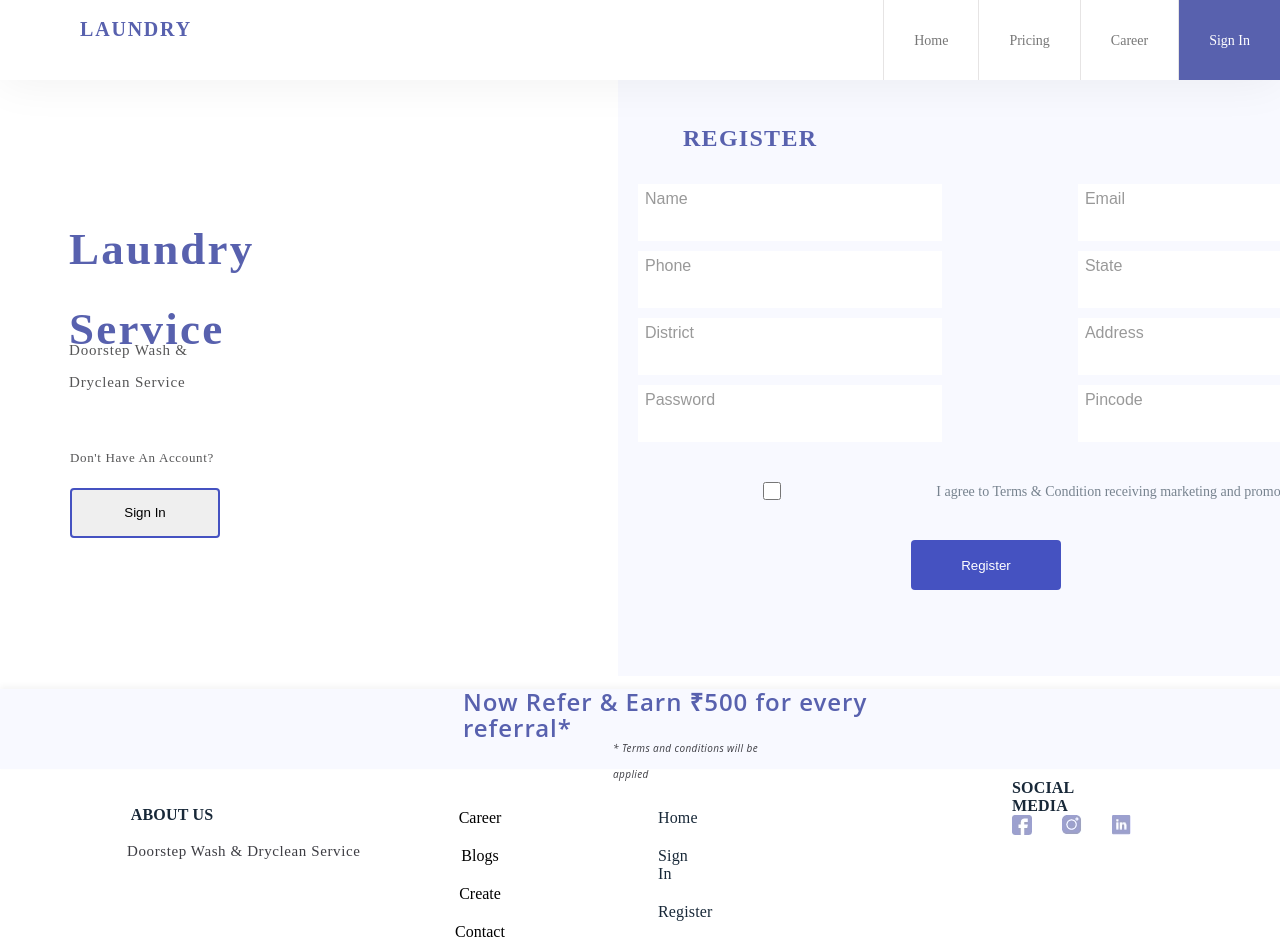
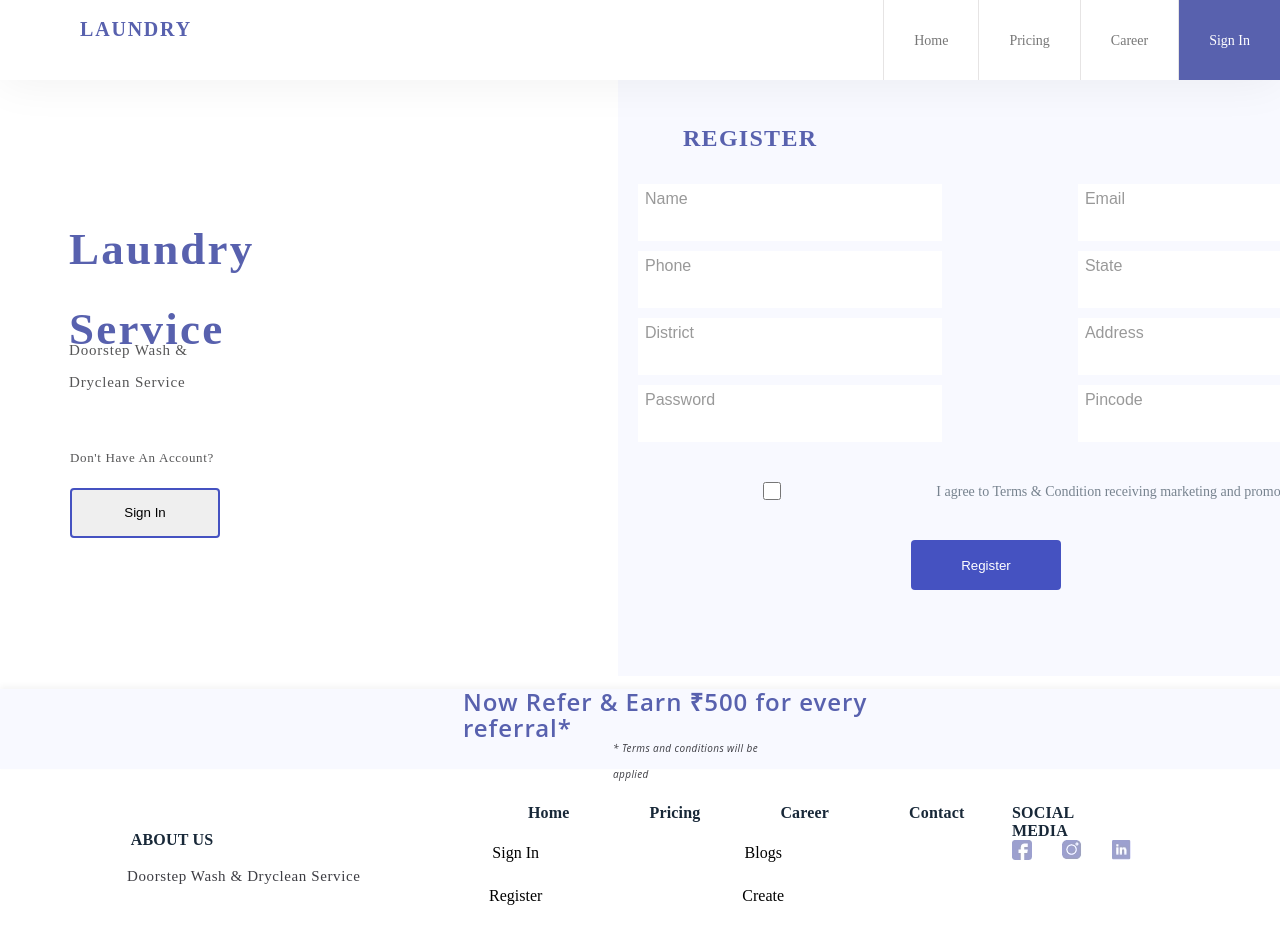
Before and after one commit to saisricharan7/Laundry-cart-Application, a React (Create React App) app: page / in a window 1280 px wide. Shown: the top 942 px of the page. Built offline with nearby package versions, Linux system fonts and the light colour scheme; no server answers.

Commit message:
footer css updated

```diff
--- a/src/Footer/footer2.css
+++ b/src/Footer/footer2.css
@@ -1,6 +1,8 @@
 .footer2 {
     display: grid;
     grid-template-columns: 15% 15% 15% 15%;
+    height: 200px;
+    padding-top: 25px;
   }
 
   .footer2_title {
@@ -41,13 +43,13 @@
     opacity: 1;
   }
 
-  .footer2_first__ul {
+  /* .footer2_first__ul {
     list-style: none;
     margin: 20px;
   }
   .footer2_first__ul li {
     padding: 10px;
-  }
+  } */
 
   .footer2_sec3 {
     margin-top: 10px;
@@ -60,3 +62,21 @@
   .footer2_socialmedia__icons {
     width: 40px;
   }
+  .footer_div1{
+    display: flex;
+    column-gap: 80px;
+    margin-left: -100px;
+    font-weight: bold;
+  }
+  .footer_div2{
+    display: flex;
+    position: relative;
+    top: 40px;
+    left: 105px;
+    column-gap: 200px;
+  }
+  .inside_div{
+    display: flex;
+    row-gap: 25px;
+    flex-direction: column;
+  }
--- a/src/Footer/footer2.jsx
+++ b/src/Footer/footer2.jsx
@@ -12,20 +12,28 @@ const Footer2 = () => {
         <p className="footer2_para">Doorstep Wash & Dryclean Service</p>
       </section>
       <section className="footer2_sec2">
-        <ul className="footer2_first__ul">
+        {/* <ul className="footer2_first__ul"> */}
+        <div className="footer_div1">
           <li>Home</li>
+          <li>Pricing</li>
+          <li>Career</li>
+          <li>Contact</li>
+        </div>
+        {/* </ul> */}
+      </section>
+      <section className="footer2_sec3">
+        {/* <ul className="footer2_first__ul"> */}
+        <div className="footer_div2">
+          <div className="inside_div">
           <li>Sign In</li>
           <li>Register</li>
-          <li>Pricing</li>
-        </ul>
-      </section>
-      <section className="footer2_sec3">
-        <ul className="footer2_first__ul">
-          <li>Career</li>
+          </div>
+          <div className="inside_div">
           <li>Blogs</li>
           <li>Create</li>
-          <li>Contact</li>
-        </ul>
+          </div>
+        </div>
+        {/* </ul> */}
       </section>
 
       <section className="footer2_sec2">
```
